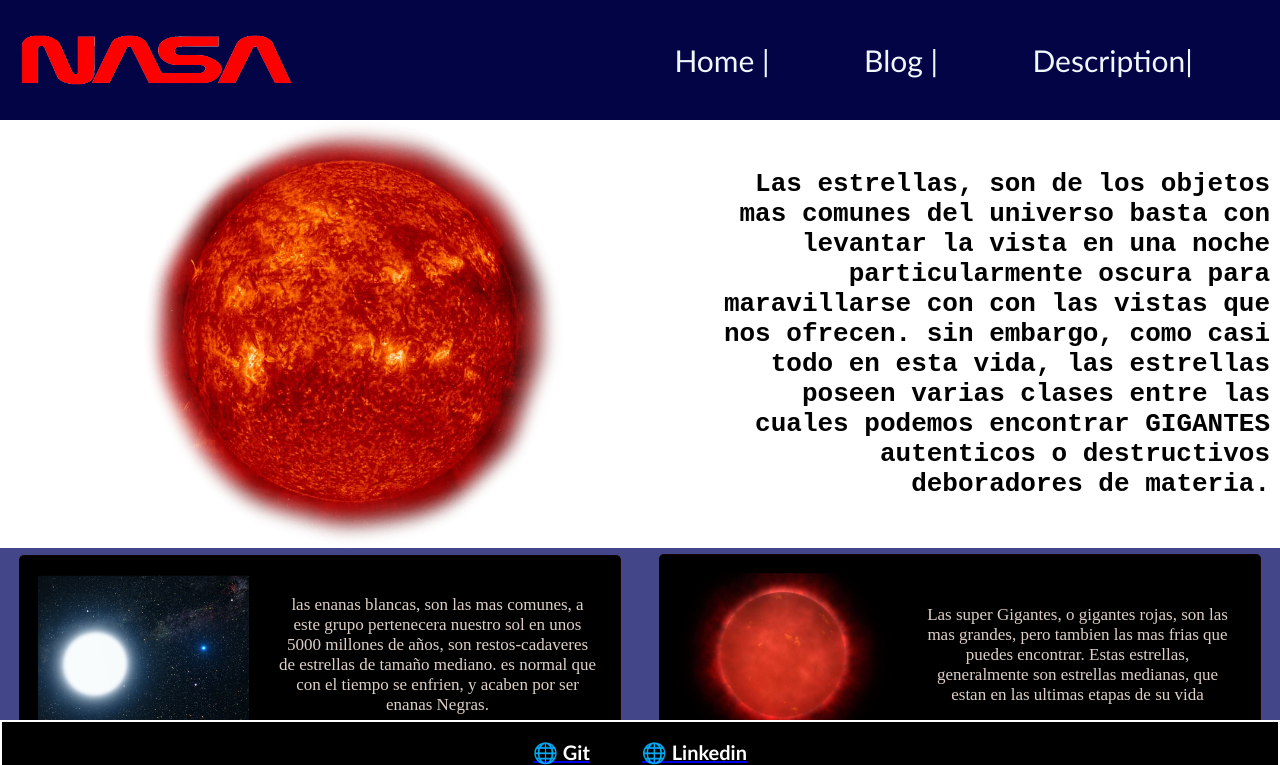
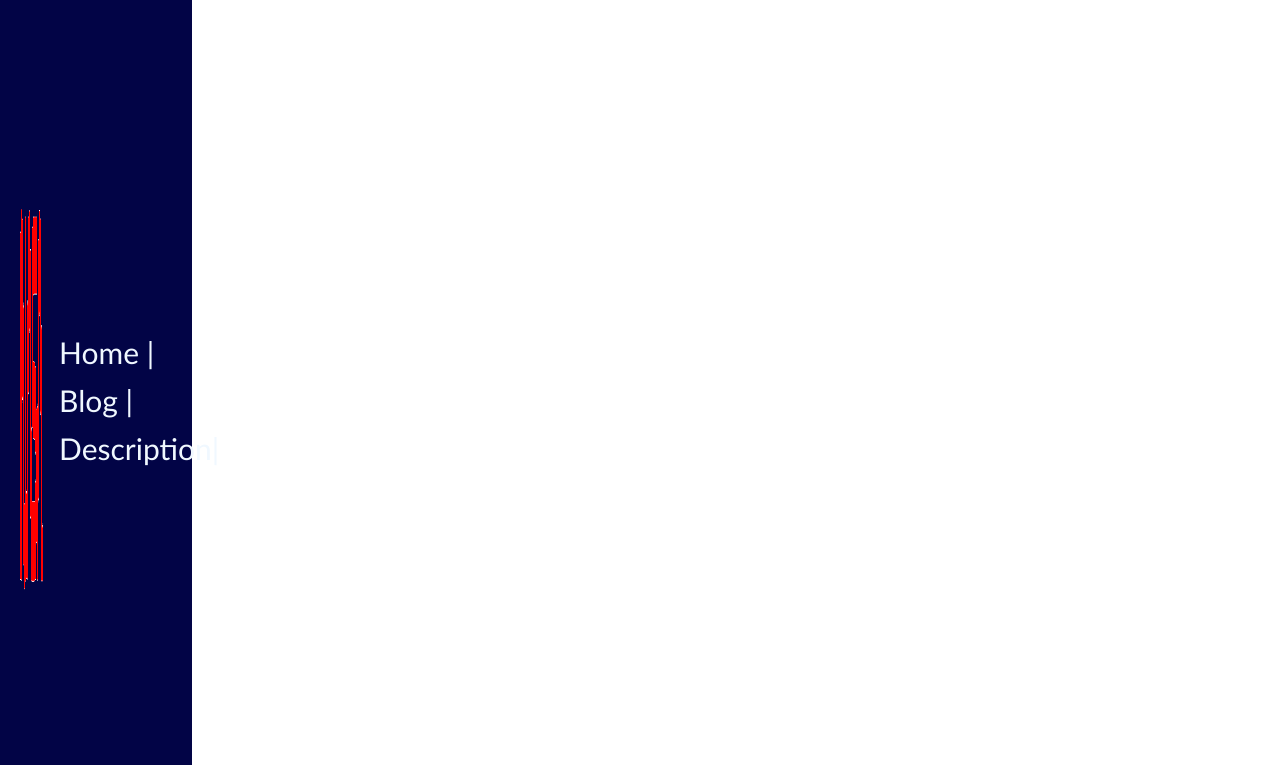
Before and after one commit to JuanEstebanLG/Nasaproyect.github.io, a plain HTML site: page docs/index.html in a window 1280 px wide. Shown: the top 765 px of the page. Drawn offline with Linux system fonts and the light colour scheme.

Commit message:
Minor changes

```diff
--- a/docs/estilos/desktop.css
+++ b/docs/estilos/desktop.css
@@ -15,8 +15,8 @@ html{
     flex-wrap: nowrap;
     justify-content: space-around;
     align-items: center;
-    width: 100vw;
-    height: 15vh;
+    width: 15vw;
+    height: 100vh;
     background-color: #020446;
 }
 
--- a/docs/index.html
+++ b/docs/index.html
@@ -13,6 +13,7 @@
 <body>
     <header class="container-nav">
         <section class="container-nav-logo">
+            <source media="(min-width:1200px)" srcset="">
             <img src="./media/Logo.png" alt="NasaLogo" >
         </section>
         <section class="container-nav-list">
```
Also changed, not shown: docs/media/NasaSmall.png (added).
